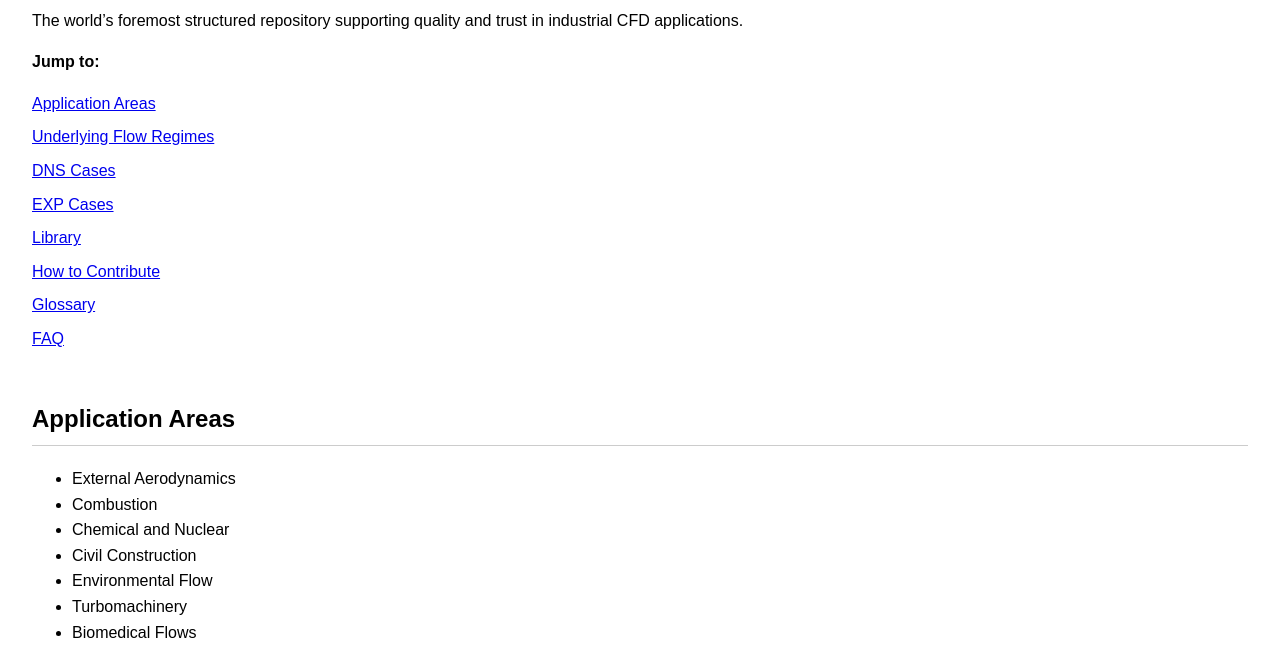
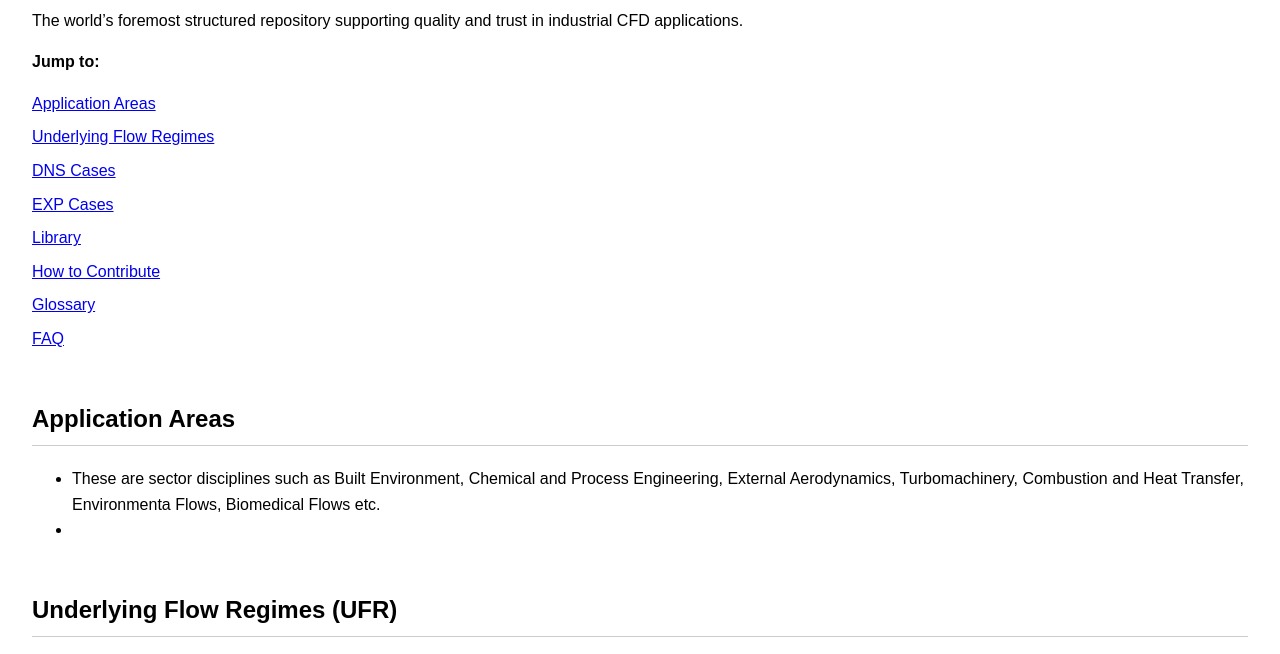
Before and after one commit to dacheesydip/KBwiki, a plain HTML site: page Main_page.html in a window 1280 px wide. Shown: the part 97-751 px from the top of the page. Drawn offline with Linux system fonts and the light colour scheme.

Commit message:
Update Main_page.html

```diff
--- a/Main_page.html
+++ b/Main_page.html
@@ -35,13 +35,9 @@
 <section id="application-areas">
   <h2>Application Areas</h2>
   <ul>
-    <li>External Aerodynamics</li>
-    <li>Combustion</li>
-    <li>Chemical and Nuclear</li>
-    <li>Civil Construction</li>
-    <li>Environmental Flow</li>
-    <li>Turbomachinery</li>
-    <li>Biomedical Flows</li>
+    <li>These are sector disciplines such as Built Environment, Chemical and Process Engineering, External Aerodynamics, Turbomachinery, Combustion and Heat Transfer, Environmenta Flows, Biomedical Flows etc.<li>
+
+
   </ul>
 </section>
 
```
